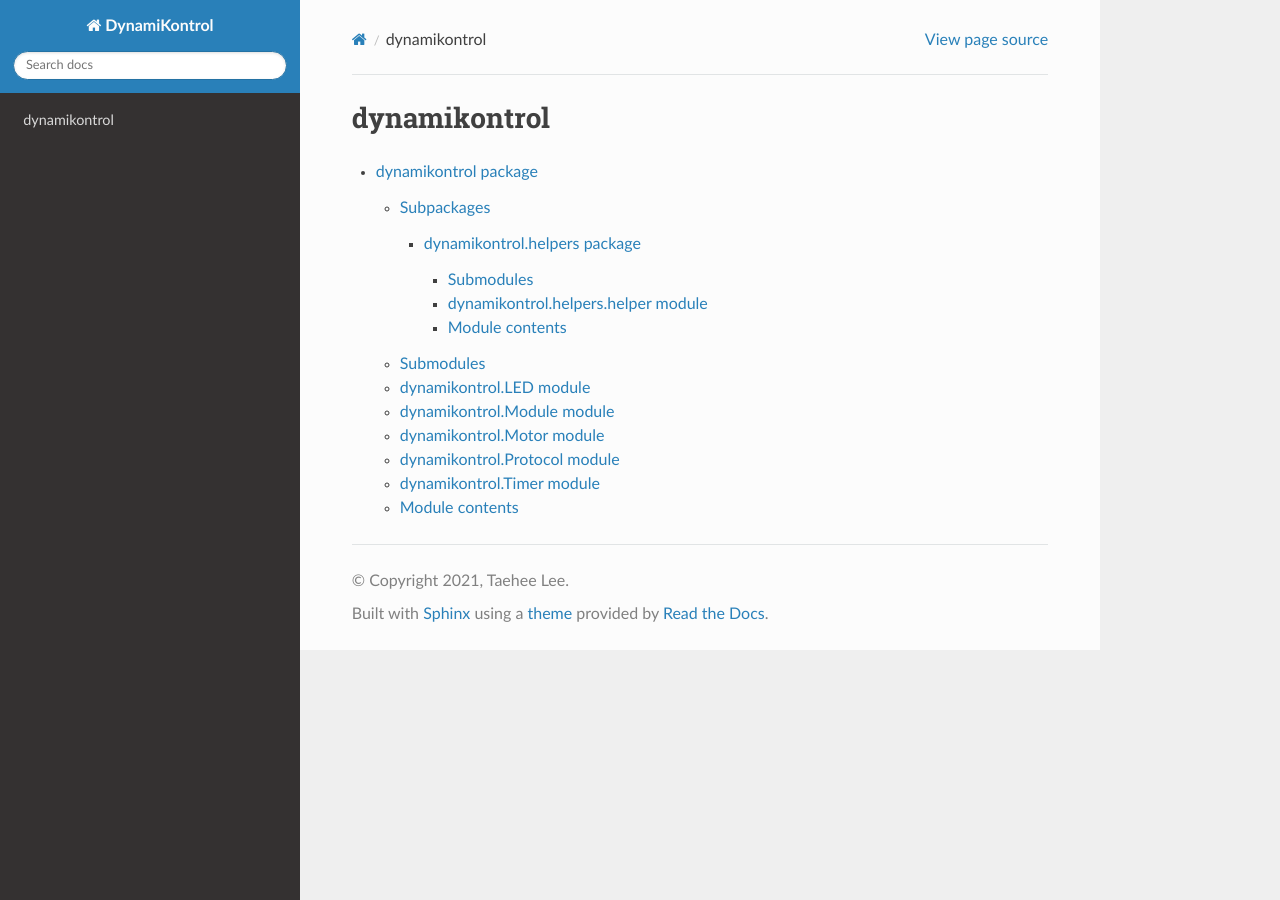
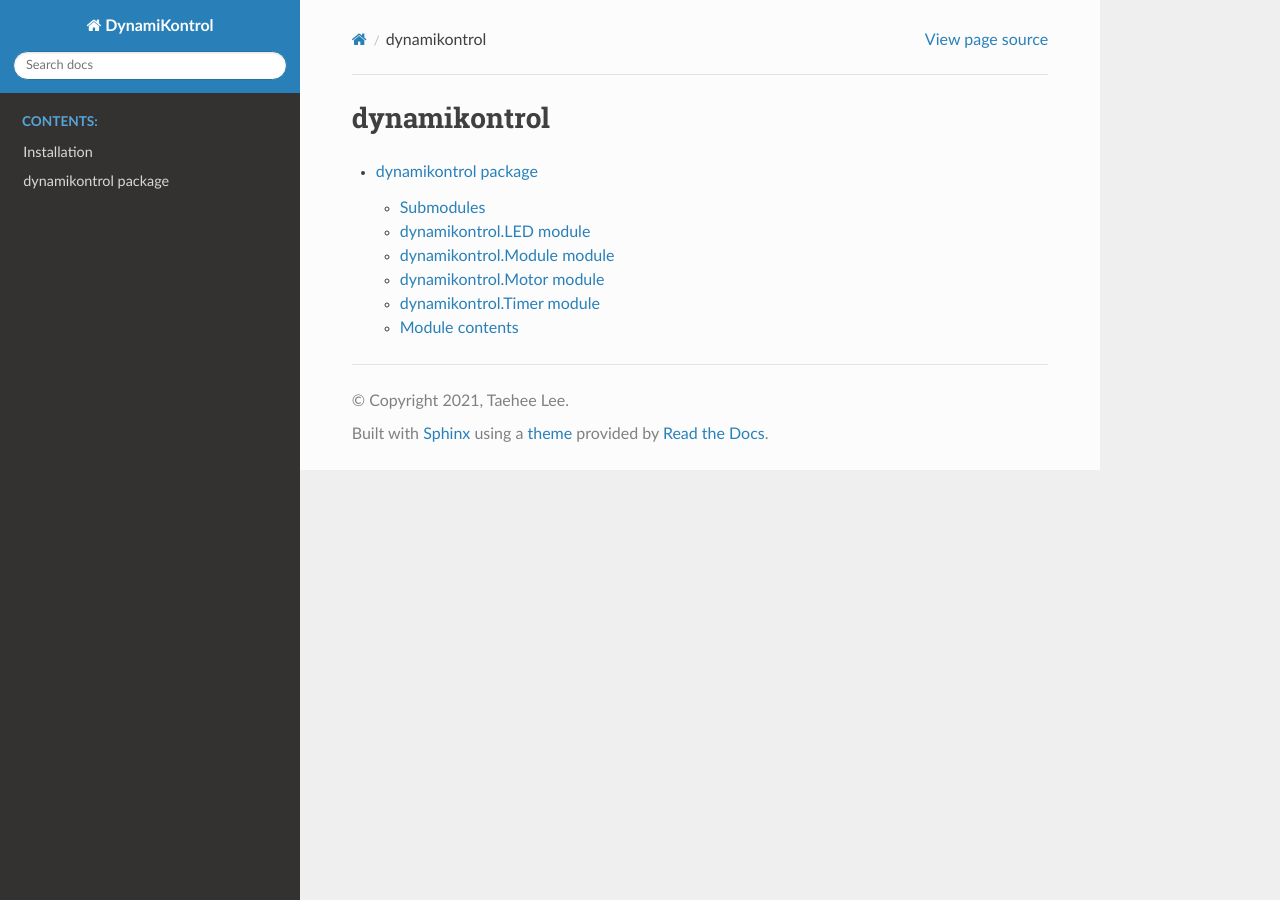
Before and after one commit to TheMatrixGroup/DynamiKontrol, a Sphinx documentation site: the page built from docs/source/modules.rst, in a window 1280 px wide. Built offline with Sphinx 7.4.7 and the Read the Docs theme 2.0.0, drawn with Linux system fonts in a browser that asks for light colours.

Commit message:
add sidebar and remove helper and protocol

```diff
--- a/docs/source/conf.py
+++ b/docs/source/conf.py
@@ -30,7 +30,8 @@ author = 'Taehee Lee'
 extensions = [
     'sphinx.ext.autodoc',
     'sphinx.ext.viewcode',
-    'sphinx.ext.napoleon'
+    'sphinx.ext.napoleon',
+    'recommonmark'
 ]
 
 # Add any paths that contain templates here, relative to this directory.
@@ -39,7 +40,7 @@ templates_path = ['_templates']
 # List of patterns, relative to source directory, that match files and
 # directories to ignore when looking for source files.
 # This pattern also affects html_static_path and html_extra_path.
-exclude_patterns = ['_build', 'Thumbs.db', '.DS_Store']
+exclude_patterns = ['_build', 'Thumbs.db', '.DS_Store', '*helpers*']
 
 
 # -- Options for HTML output -------------------------------------------------
--- a/docs/source/dynamikontrol.helpers.rst
+++ /dev/null
@@ -1,21 +0,0 @@
-dynamikontrol.helpers package
-=============================
-
-Submodules
-----------
-
-dynamikontrol.helpers.helper module
------------------------------------
-
-.. automodule:: dynamikontrol.helpers.helper
-   :members:
-   :undoc-members:
-   :show-inheritance:
-
-Module contents
----------------
-
-.. automodule:: dynamikontrol.helpers
-   :members:
-   :undoc-members:
-   :show-inheritance:
--- a/docs/source/dynamikontrol.rst
+++ b/docs/source/dynamikontrol.rst
@@ -1,13 +1,5 @@
 dynamikontrol package
 =====================
-
-Subpackages
------------
-
-.. toctree::
-   :maxdepth: 4
-
-   dynamikontrol.helpers
 
 Submodules
 ----------
@@ -36,14 +28,6 @@ dynamikontrol.Motor module
    :undoc-members:
    :show-inheritance:
 
-dynamikontrol.Protocol module
------------------------------
-
-.. automodule:: dynamikontrol.Protocol
-   :members:
-   :undoc-members:
-   :show-inheritance:
-
 dynamikontrol.Timer module
 --------------------------
 
```
Also changed, not shown: docs/source/index.rst (+6 -2 lines), docs/source/installation.md (added, +11 -0 lines), 1 other file.
